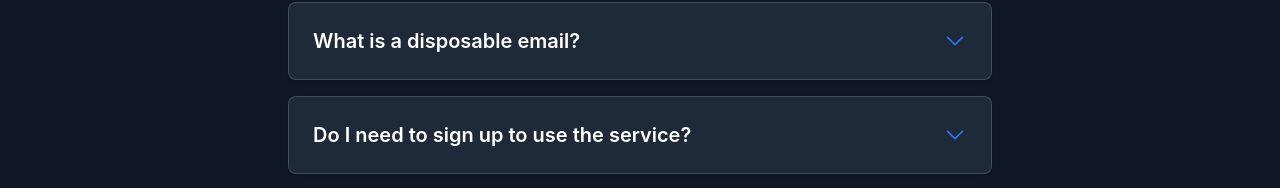
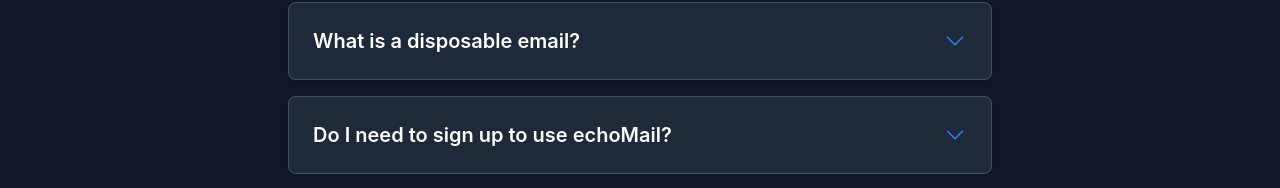
Before and after one commit to brianwalczak/echoMail, a React (Vite) app in the folder client/: page / in a window 1280 px wide. Shown: the part 2730-2918 px from the top of the page. Built offline with nearby package versions, Linux system fonts and the light colour scheme.

Commit message:
Update FAQ page about duration

```diff
--- a/client/src/pages/Home.jsx
+++ b/client/src/pages/Home.jsx
@@ -14,12 +14,12 @@
             answer: "A disposable email is a temporary email address that you can use to receive messages without revealing your personal email. It's perfect for signing up for services, avoiding spam, or protecting your privacy."
         },
         {
-            question: "Do I need to sign up to use the service?",
+            question: "Do I need to sign up to use echoMail?",
             answer: "No signup is required! You can generate a disposable email instantly and start using it right away."
         },
         {
             question: "How long do disposable emails last?",
-            answer: "Our disposable emails are temporary and browser sessions typically last for 24 hours. You can create a new disposable email at any time."
+            answer: "Our disposable emails are temporary and browser sessions typically last for 24 hours (but can be configured for 48 hours, 3 days, or 7 days). You can create a new disposable email at any time."
         },
         {
             question: "Can I use the API for free?",
```
